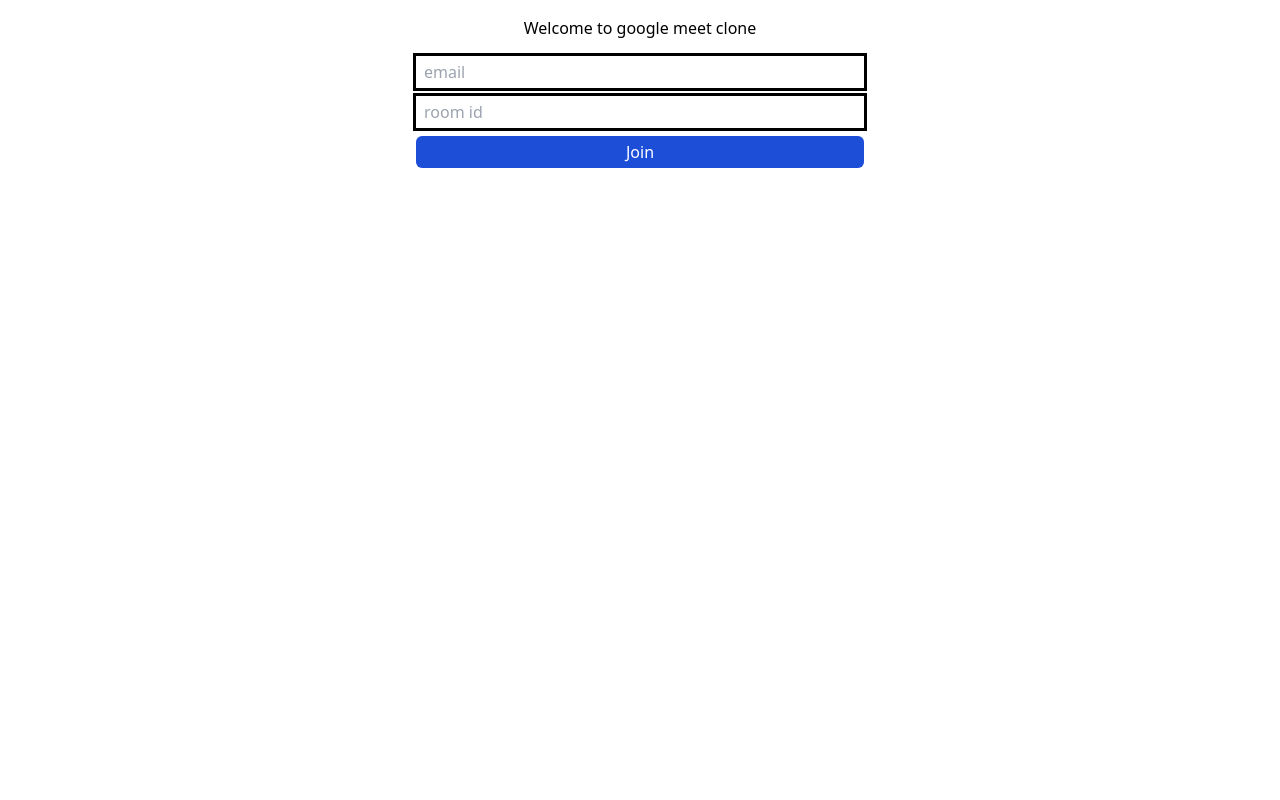
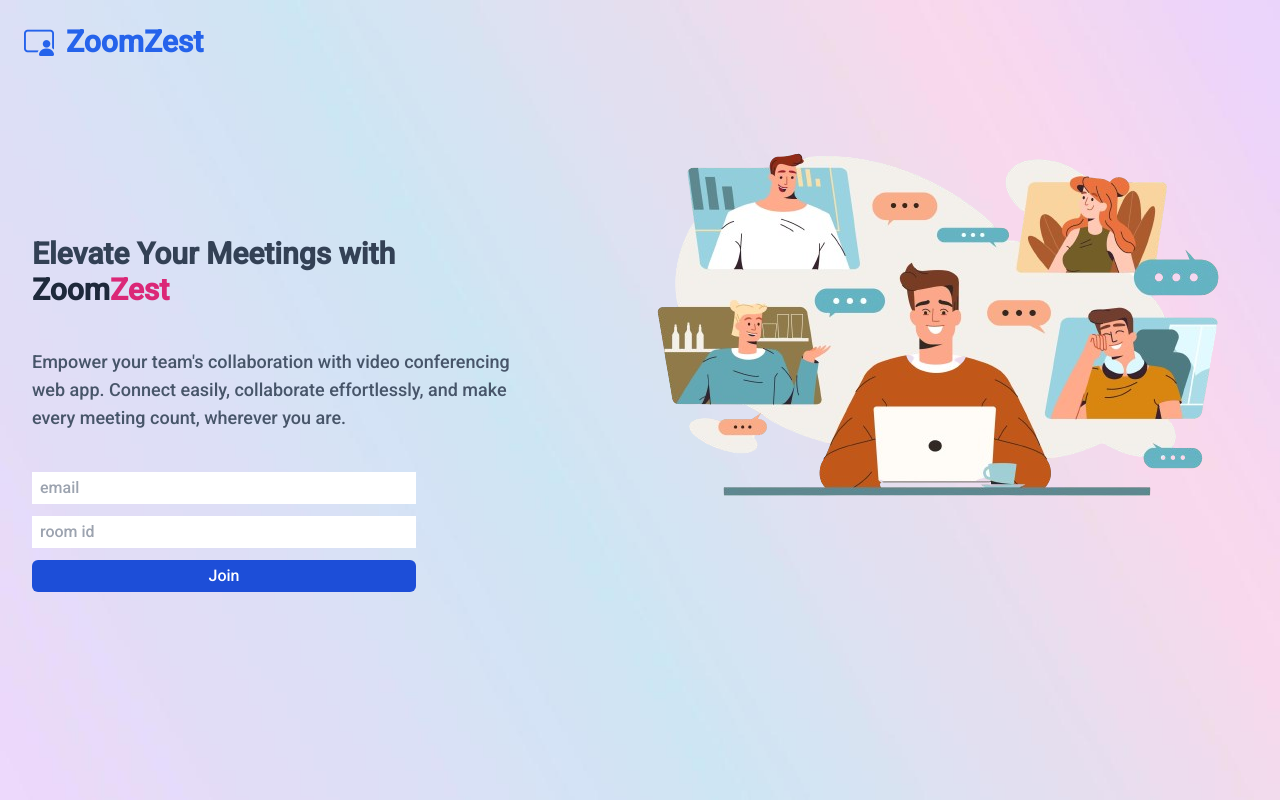
Before and after one commit to nilay-2/Video-conferencing-webapp, a React (Create React App) app in the folder client/: page / in a window 1280 px wide. Built offline with nearby package versions, Linux system fonts and the light colour scheme; no server answers.

Commit message:
updated landing page ui

```diff
--- a/client/public/index.html
+++ b/client/public/index.html
@@ -24,10 +24,14 @@
     -->
   <!-- bootstrap icons -->
   <link rel="stylesheet" href="https://cdn.jsdelivr.net/npm/bootstrap-icons@1.11.3/font/bootstrap-icons.min.css">
+  <!-- font family -->
+  <link rel="preconnect" href="https://fonts.googleapis.com">
+  <link rel="preconnect" href="https://fonts.gstatic.com" crossorigin>
+  <link href="https://fonts.googleapis.com/css2?family=Roboto:wght@500&display=swap" rel="stylesheet">
   <title>ZoomZest</title>
 </head>
 
-<body>
+<body style="font-family: 'Roboto', sans-serif;">
   <noscript>You need to enable JavaScript to run this app.</noscript>
   <div id="root"></div>
   <!--
--- a/client/src/pages/Home.jsx
+++ b/client/src/pages/Home.jsx
@@ -1,4 +1,4 @@
-import React, { useEffect, useContext } from "react";
+import React, { useEffect, useContext, useState } from "react";
 import { useForm } from "react-hook-form";
 import { useNavigate } from "react-router-dom";
 import { AppContext } from "../App";
@@ -13,8 +13,9 @@
   // using context
   const { state, dispatch } = useContext(AppContext);
 
+  const navigate = useNavigate();
+
   // react hoot form
-  const navigate = useNavigate();
   const {
     register,
     handleSubmit,
@@ -68,17 +69,41 @@
   };
 
   return (
-    <div className="max-w-lg mx-auto text-center">
-      <p className="my-4">Welcome to google meet clone</p>
-
+    <div className="h-screen w-screen bg-landing_page bg-no-repeat bg-cover">
+      <div
+        className="h-full w-full mx-auto flex flex-col"
+        style={{ maxWidth: "1900px" }}
+      >
+        <div className="w-full header max-w-7xl mx-auto">
+          <p className="text-blue-600 text-3xl font-extrabold pl-6 pt-6">
+            <i className="bi bi-person-video3"></i>
+            <span className="ml-3">ZoomZest</span>
+          </p>
+        </div>
+        <div className="h-full mt-16">
+          <div className="text-content-container px-8 max-w-7xl mx-auto flex md:flex-row justify-between flex-col">
+            <div className="md:order-1 order-2">
+              <div className="text-content mt-28 flex flex-col md:gap-10 gap-12">
+                <p className="sm:text-3xl text-2xl font-semibold text-slate-700 sm:max-w-md">
+                  Elevate Your Meetings with{" "}
+                  <span className="font-extrabold text-slate-800">
+                    <span>Zoom</span>
+                    <span className="text-pink-600">Zest</span>
+                  </span>
+                </p>
+                <p className="max-w-lg sm:text-lg text-slate-600">
+                  Empower your team's collaboration with video conferencing web
+                  app. Connect easily, collaborate effortlessly, and make every
+                  meeting count, wherever you are.
+                </p>
                 <form
                   onSubmit={handleSubmit(onSubmit)}
-        className="max-w-md mx-auto flex flex-col gap-2"
+                  className="max-w-sm flex flex-col gap-3"
                 >
                   <input
                     type="email"
                     placeholder="email"
-          className="outline px-2 py-1"
+                    className="px-2 py-1"
                     {...register("email", { required: true })}
                     aria-invalid={errors.email ? "true" : "false"}
                   />
@@ -91,7 +116,7 @@
                   <input
                     type="text"
                     placeholder="room id"
-          className="outline px-2 py-1"
+                    className="px-2 py-1"
                     {...register("roomId", { required: true })}
                     aria-invalid={errors.roomId ? "true" : "false"}
                   />
@@ -108,6 +133,14 @@
                   />
                 </form>
               </div>
+            </div>
+            <div className="h-auto md:order-2 order-1">
+              <img src="/landing_hero_img.png" alt="" />
+            </div>
+          </div>
+        </div>
+      </div>
+    </div>
   );
 };
 
--- a/client/tailwind.config.js
+++ b/client/tailwind.config.js
@@ -6,6 +6,9 @@
       width: {
         chat: "35rem",
       },
+      backgroundImage: {
+        landing_page: "url('../public/landing_page_img.png')",
+      },
     },
   },
   plugins: [],
```
Also changed, not shown: client/public/landing_hero_img.png (added), client/public/landing_page_img.png (added), client/src/css/Landing.css (added). Lines whose indentation alone changed are shown as unchanged.
